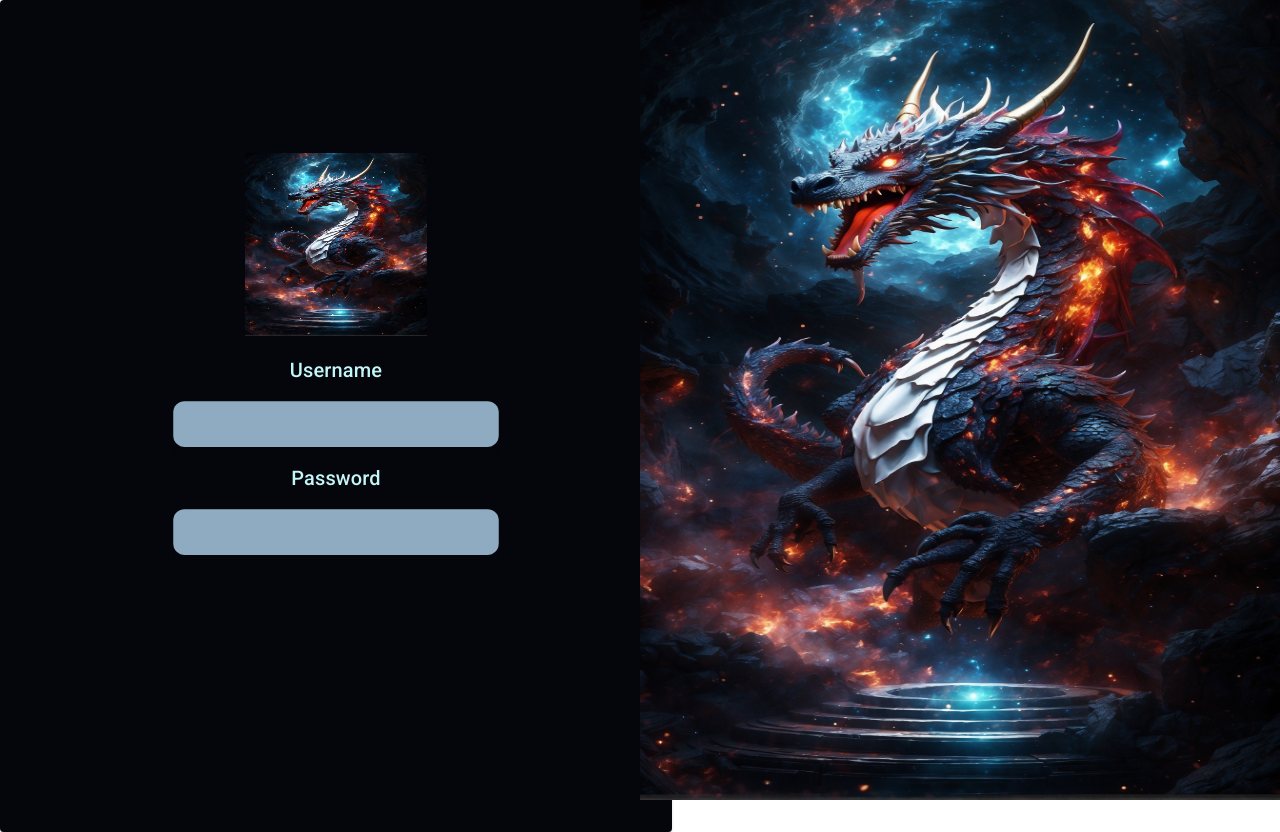
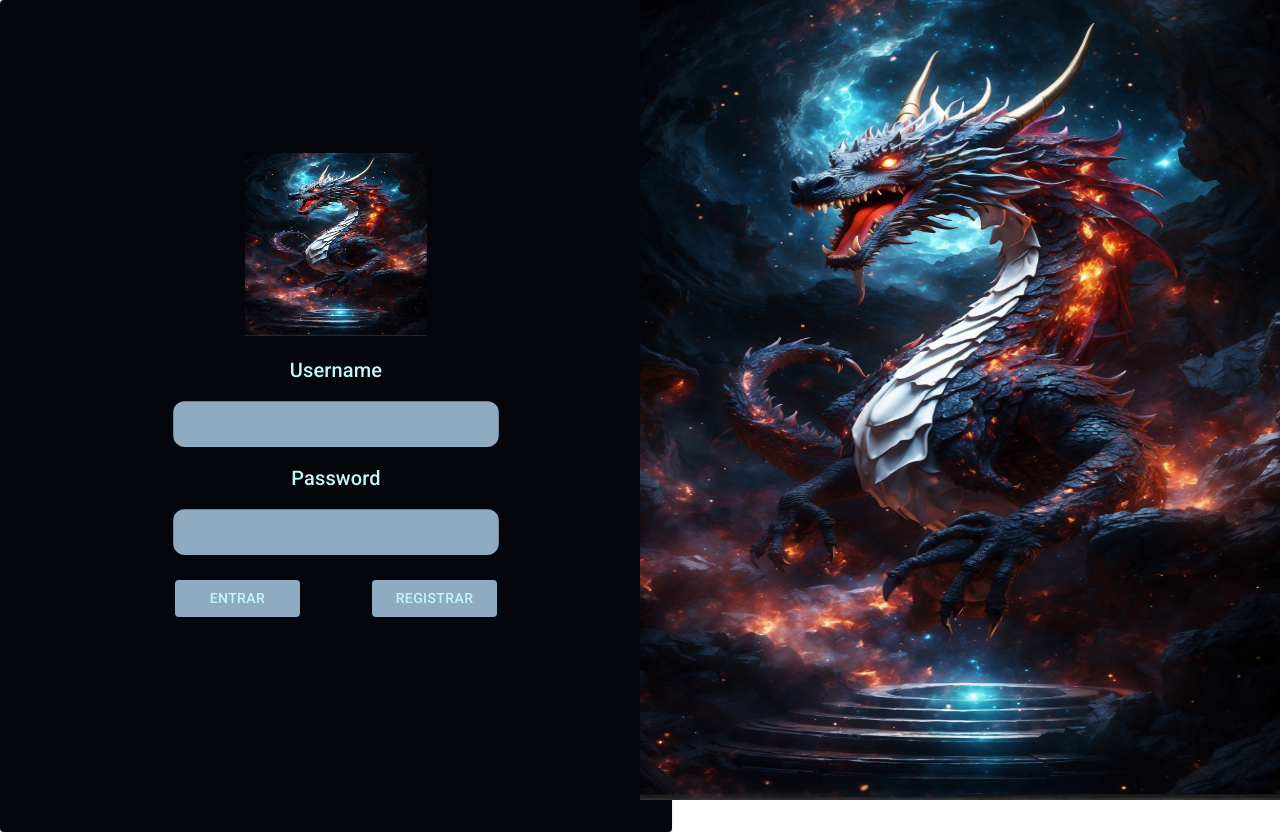
Before and after one commit to Luanh03/Betting-App, a React (Create React App) app: page /login in a window 1280 px wide. Built offline with nearby package versions, Linux system fonts and the light colour scheme.

Commit message:
Button Enter and Register

```diff
--- a/src/App.js
+++ b/src/App.js
@@ -2,9 +2,7 @@ import * as React from 'react';
 import { BrowserRouter, Routes, Route } from 'react-router-dom';
 import './App.css';
 import Login from './containers/login';
-import  AppBar from './components/AppBar';
 import Home from './containers/home'
-import { Provider } from 'react-redux';
 
 function App() {
   return (
--- a/src/components/AppBar.js
+++ b/src/components/AppBar.js
@@ -14,7 +14,6 @@ import MenuItem from '@mui/material/MenuItem';
 import AdbIcon from '@mui/icons-material/Adb';
 import SettingsIcon from '@mui/icons-material/Settings';
 import MonetizationOnIcon from '@mui/icons-material/MonetizationOn';
-import identidade from '../images/identidade.jpg'
 
     const pages = ['Products', 'Pricing', 'Blog'];
     const settings = ['Profile', 'Account', 'Dashboard', 'Logout'];
--- a/src/containers/login.js
+++ b/src/containers/login.js
@@ -74,6 +74,27 @@ export default function Login(){
                                         backgroundColor: "#8eabc2",
                                         margin:'1px'}}
                                     onChange={(e) => setPassword(e.target.value)} />
+
+                                <Grid>
+                                    <Button sx={{backgroundColor: '#8eabc2',
+                                                color: '#C2F6F7',
+                                                margin:'24px',
+                                                right:'12px',
+                                                width:'125px'
+                                    }}
+                                    onChange={(handleLogin)}>
+                                        Entrar
+                                    </Button>
+
+                                    <Button sx={{backgroundColor: '#8eabc2',
+                                                color: '#C2F6F7',
+                                                margin:'24px',
+                                                left:'12px',
+                                                width:'125px'
+                                    }}>
+                                        Registrar
+                                    </Button>
+                                </Grid>
                             </Item>
                         </Grid>
                         <Grid item md={6} sx={{
```
